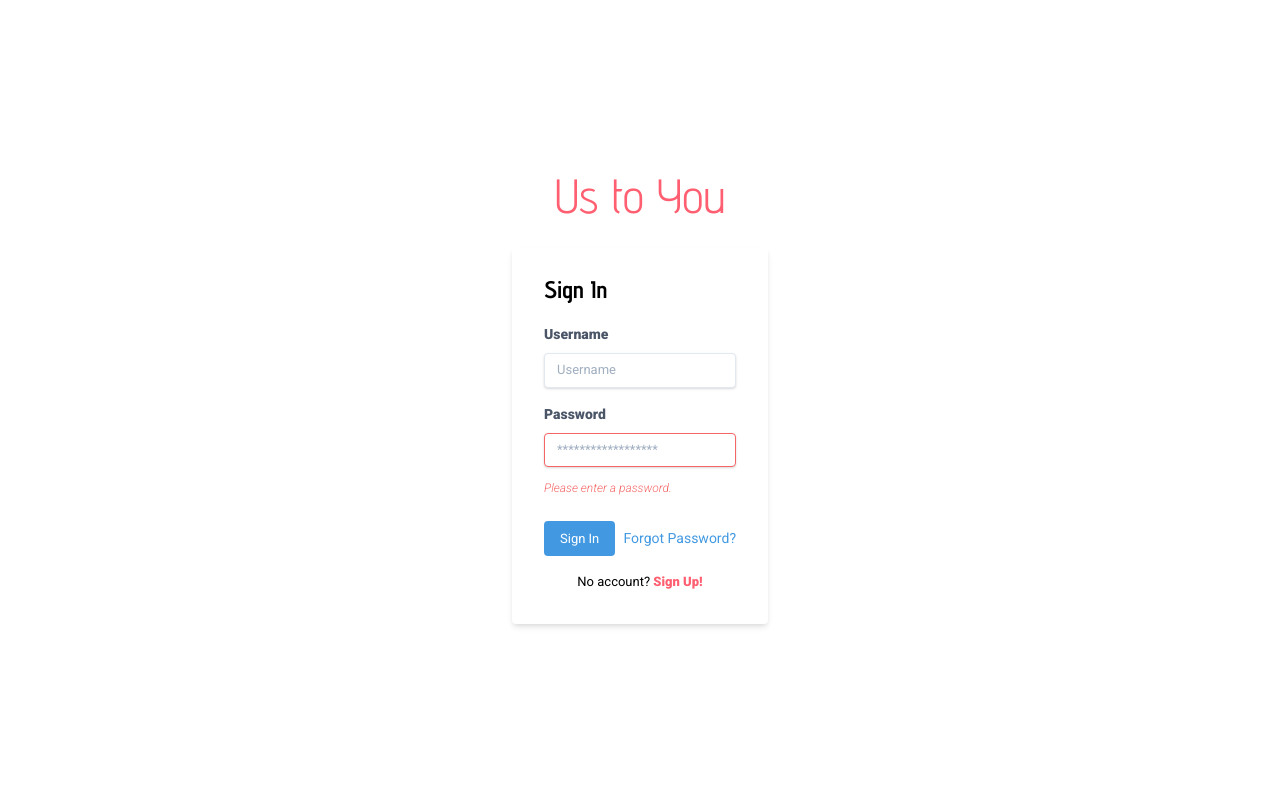
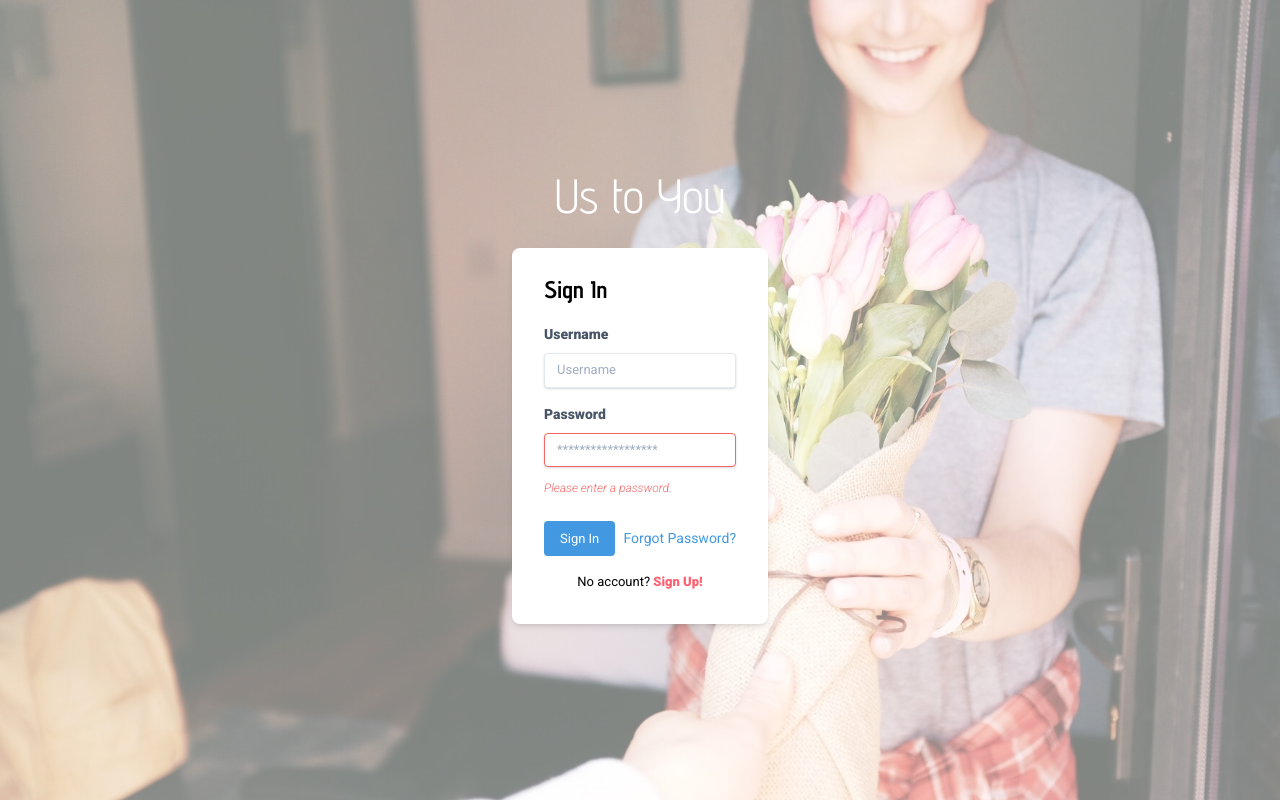
Before and after one commit to catcarbonell/hackathon_frontend, a React (Create React App) app: page / in a window 1280 px wide. Built offline with nearby package versions, Linux system fonts and the light colour scheme.

Commit message:
Added a background

```diff
--- a/src/App.js
+++ b/src/App.js
@@ -1,6 +1,7 @@
 import React, { useState } from 'react';
 import SignIn from './Components/SignIn';
 import SignUp from './Components/SignUp';
+
 import './tailwind.output.css';
 
 function App() {
@@ -11,7 +12,7 @@ function App() {
     <div className="App">
       <div className="w-full h-screen flex content-center">
         <div className="md:w-1/5 md:min-w-64 w-1/2 h-auto m-auto">
-            <h1 className="text-5xl text-custom-red text-center mb-4">Us to You</h1>
+            <h1 className="text-5xl text-white text-center mb-4">Us to You</h1>
             {!hasAcct &&  <SignUp handleAcct={handleAcct} />}
             {hasAcct && <SignIn handleAcct={handleAcct} />}
         </div>
--- a/src/Components/SignIn.js
+++ b/src/Components/SignIn.js
@@ -2,7 +2,7 @@ import React from 'react';
 
 const SignIn = (props) => {
     return (
-        <form className="bg-white shadow-md rounded px-8 pt-6 pb-8 mb-4">
+        <form className="bg-white rounded-lg shadow-md rounded px-8 pt-6 pb-8 mb-4">
             <h2 className="text-2xl font-bold mb-4">Sign In</h2>
             <div className="mb-4">
             <label className="block text-gray-700 text-sm font-bold mb-2" for="username">
--- a/src/Components/SignUp.js
+++ b/src/Components/SignUp.js
@@ -2,7 +2,7 @@ import React from 'react';
 
 const SignUp = (props) => {
     return (
-        <form className="bg-white shadow-md rounded px-8 pt-6 pb-8 mb-4">
+        <form className="bg-white shadow-md rounded-lg px-8 pt-6 pb-8 mb-4">
             <h2 className="text-2xl font-bold mb-4">Sign Up</h2>
             <div className="mb-4">
                 <label className="block text-gray-700 text-sm font-bold mb-2" for="username">
--- a/src/tailwind.css
+++ b/src/tailwind.css
@@ -1,8 +1,32 @@
 @tailwind base;
 @tailwind components;
+
+html {
+    content: "";
+    position: absolute;
+    top: 0;
+    left: 0;
+    width: 100%;
+    height: 100%;
+}
+html::after {
+    content: "";
+    background: url('./Assets/bg-01.jpg') fixed;
+    background-repeat: no-repeat;
+    background-size: cover;
+    opacity: 0.5;
+    top: 0;
+    left: 0;
+    bottom: 0;
+    right: 0;
+    position: absolute;
+    z-index: -1;
+}
 body {
+
     font-family: 'Roboto', sans-serif;
     font-size: 13px;
+    z-index: 10;
 }
 h1, h2, h3, h4, h5, h6 {
     font-family: 'Advent Pro', sans-serif;
```
Also changed, not shown: src/Assets/bg-01.jpg (added), src/tailwind.output.css.
